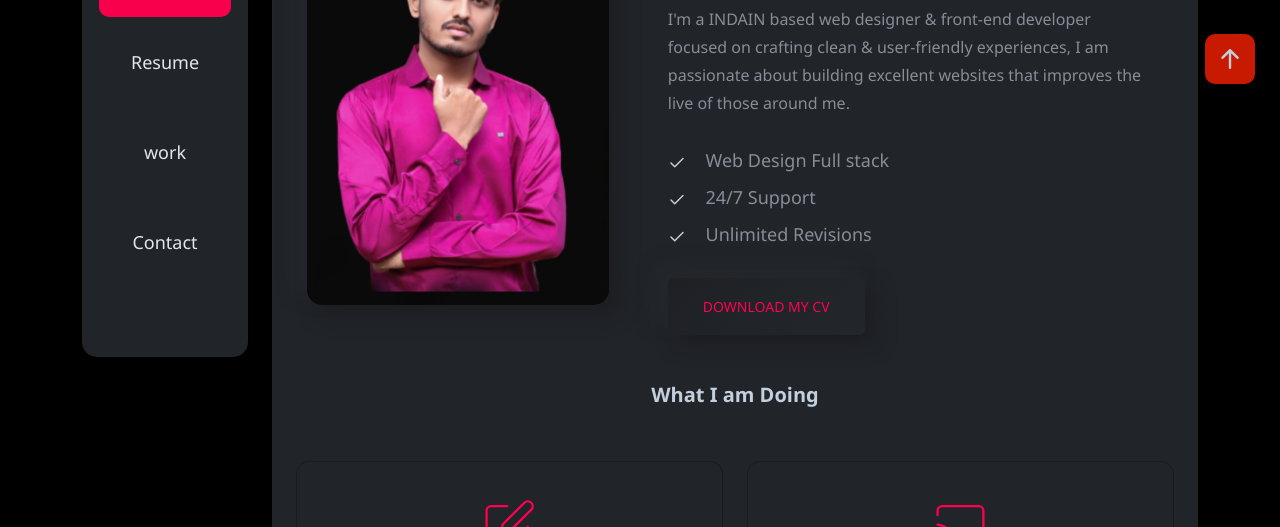
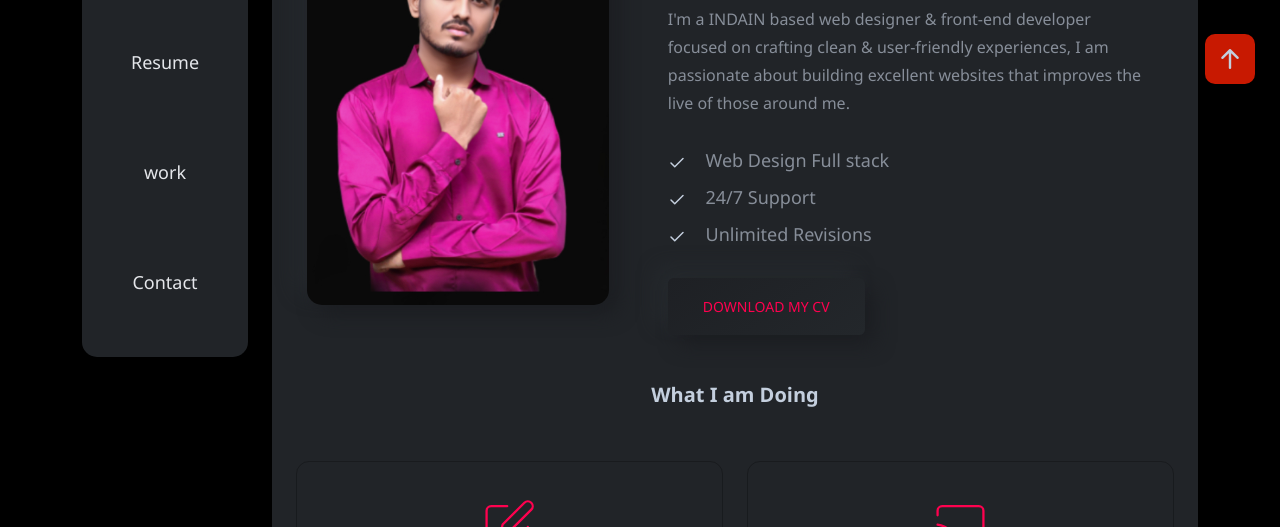
Before and after one commit to shryas705shinde/portfolio, a plain HTML site: page index.html in a window 1280 px wide. Shown: the part 691-1218 px from the top of the page. Drawn offline with nearby package versions, Linux system fonts and the light colour scheme.

Commit message:
scss changes

```diff
--- a/scss/style.scss
+++ b/scss/style.scss
@@ -172,18 +172,19 @@
    border-radius: 10px;
    transition: 0.3s;
    text-decoration: none;
-   width: 80%;
+   width: 70%;
    text-align: center;
    display: flex;
    justify-content: center;
    align-items: center;
+   margin-top: 20px;
 
      }
 }
 
 .nav-holder  :hover{
   background-color: #f9004d;
-  width: 80%;
+  width: 70%;
 
 }
 
```
Also changed, not shown: scss/style.css, 1 other file.
